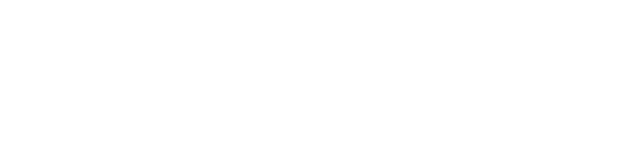
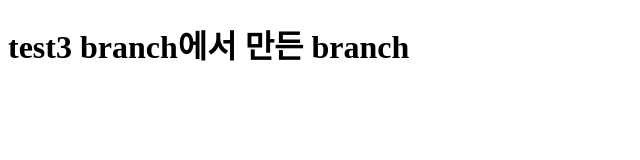
Before and after one commit to yanjinlkham9/test, a plain HTML site: page index.html in a window 1280 px wide. Shown: the whole page, without its empty margins (0-640 px from the left). Drawn offline with Linux system fonts and the light colour scheme.

Commit message:
test3 change

```diff
--- a/index.html
+++ b/index.html
@@ -5,5 +5,7 @@
     <meta name="viewport" content="width=device-width, initial-scale=1.0" />
     <title>Document</title>
   </head>
-  <body></body>
+  <body>
+    <h1>test3 branch에서 만든 branch</h1>
+  </body>
 </html>
```
